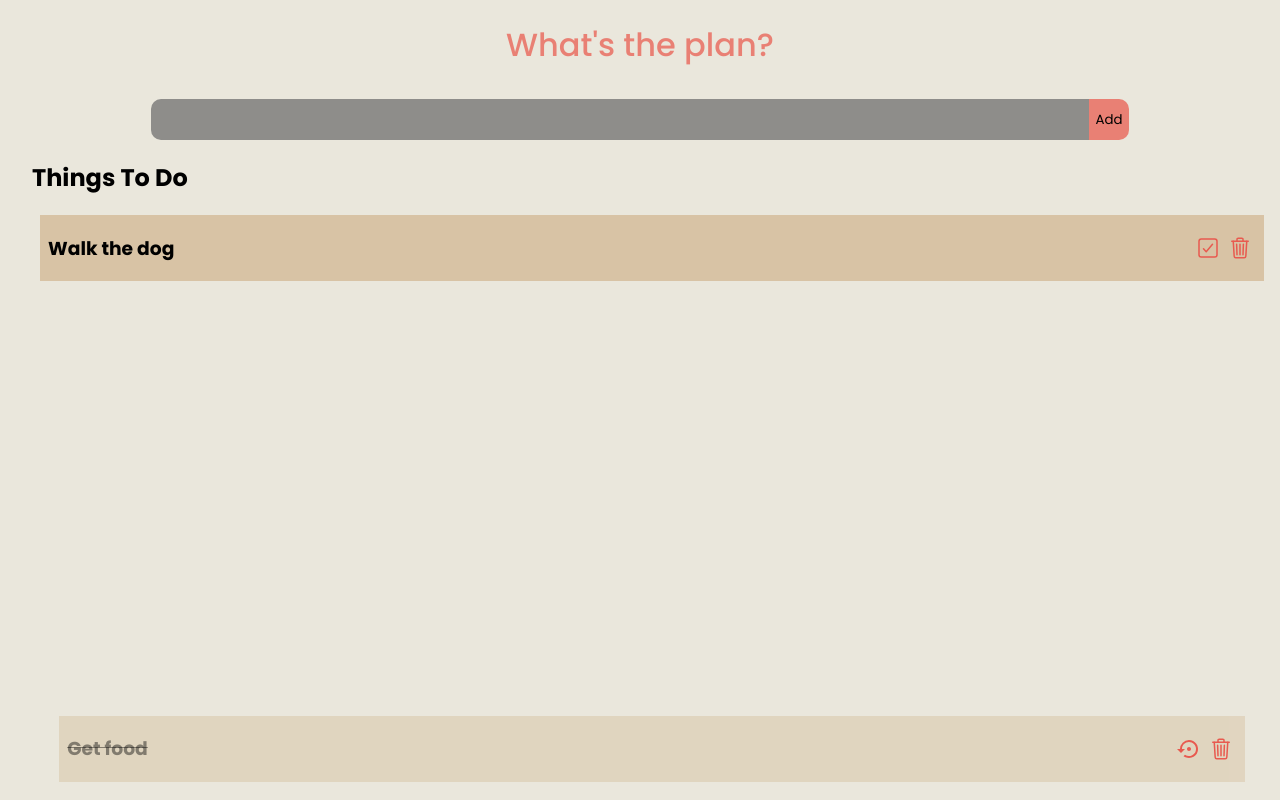
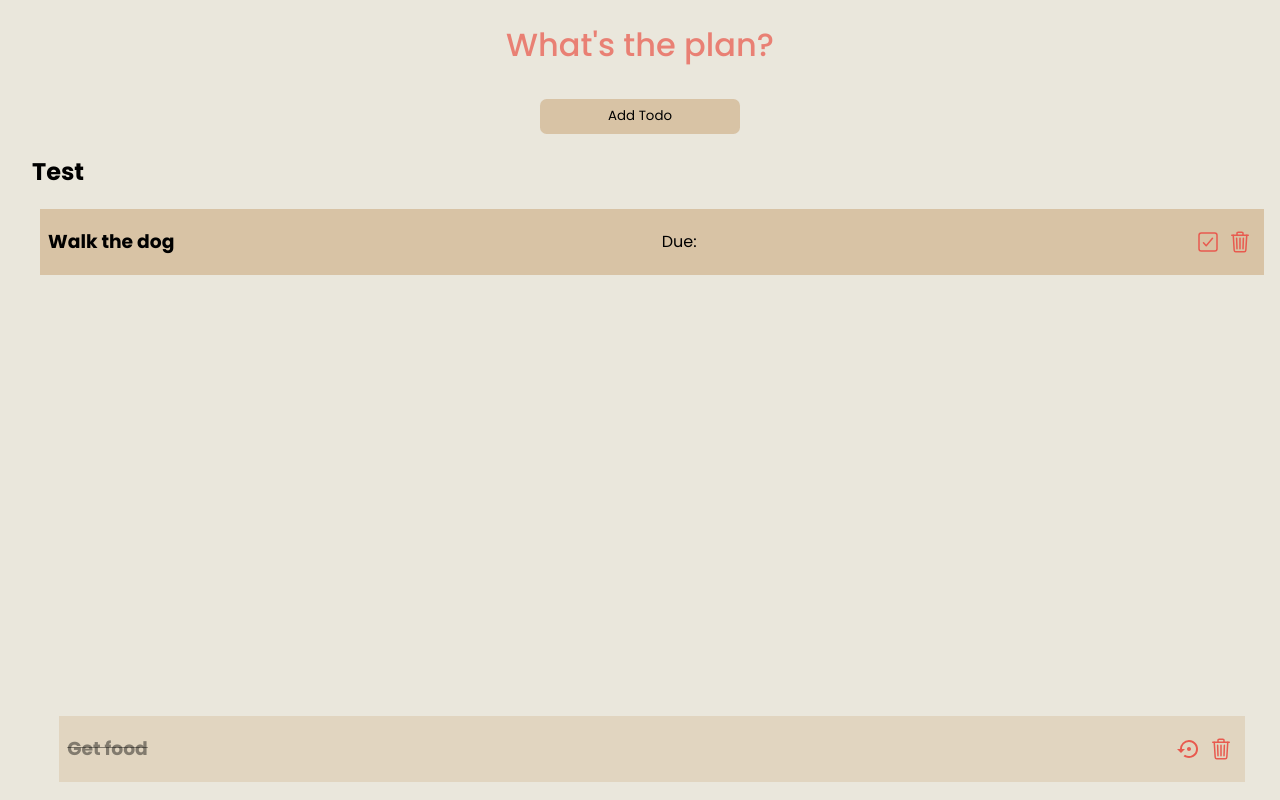
Before and after one commit to rmatsko77/Whats-the-Plan, a React (Create React App) app: page / in a window 1280 px wide. Built offline with nearby package versions, Linux system fonts and the light colour scheme.

Commit message:
adds due date and form display on click

```diff
--- a/package.json
+++ b/package.json
@@ -7,6 +7,7 @@
     "@testing-library/react": "^13.4.0",
     "@testing-library/user-event": "^13.5.0",
     "react": "^18.2.0",
+    "react-datepicker": "^4.12.0",
     "react-dom": "^18.2.0",
     "react-icons": "^4.8.0",
     "react-scripts": "^5.0.1",
--- a/src/App.css
+++ b/src/App.css
@@ -1,5 +1,8 @@
 * {
     font-family: Poppins;
+}
+
+body {
     background-color: #eae7dc;
 }
 
@@ -18,26 +21,138 @@ h1 {
 }
 
 .todo-form {
-    width: 100%;
-    display: flex;
-    align-items: center;
-    justify-content: center;
+    width: 150%;
+    position: relative;
+    right: 100px;
+    height: 15rem;
+    padding: .5rem;
+    display: none;
+    background-color: #d8c3a581;
 }
 
-.todo-form input {
-    width: 75%;
+.open-button {
+    width: 200px;
+    height: 35px;
+    background-color: #d8c3a5;
+    outline: none;
+    border: none;
+    border-radius: 5pt;
+    cursor: pointer;
+    transition: color .25s, background-color .25s;
+
+}
+
+.open-button:hover {
+    background-color: #e98074;
+    color: white;
+}
+
+.close-button {
+    position: relative;
+    left: 550px;
+    bottom: 26.5px;
+    width: 30px;
+    height: 25px;
+    cursor: pointer;
+    background-color: #e85a4f;
+    color: white;
+    border-bottom-left-radius: 5pt;
+    border: none;
+    outline: none;
+    transition: color .25s;
+}
+
+.close-button:hover {
+   color: black;
+}
+
+.form-title {
+    width: 67%;
     padding-left: 1.5rem;
     height: 39px;
     font-size: 1.1rem;
-    border-top-left-radius: 10px;
-    border-bottom-left-radius: 10px;
+    border-radius: 10px;
+    border: 1pt solid #8e8d8ae8;
+    margin: .5rem;
+    margin-left: 1.2rem;
+    background-color: #8e8d8a95;
+}
+
+.todo-form .form-due {
+    width: 50%;
+    height: 15%;
+    margin: auto;
+}
+
+.due-date, .due-time {
+    background-color: #8e8d8a;
+    border: 1pt solid #8e8d8ae8;
+    margin: .25rem;
+    padding-left: .25rem;
+    height: 100%;
+    border-radius: 10pt;
+    outline: none;
     border: none;
+    cursor: pointer;
+}
+
+input#due {
+    display: inline-block;
+    position: relative;
+}
+
+input[type="date"]::-webkit-calendar-picker-indicator {
+    background: transparent;
+    bottom: 0;
+    color: transparent;
+    cursor: pointer;
+    height: auto;
+    left: 0;
+    position: absolute;
+    right: 0;
+    top: 0;
+    width: auto;
+}
+
+input[type="time"]::-webkit-calendar-picker-indicator {
+    background: transparent;
+    bottom: 0;
+    color: transparent;
+    cursor: pointer;
+    height: auto;
+    left: 0;
+    position: absolute;
+    right: 0;
+    top: 0;
+    width: auto;
+}
+
+.notes label {
+    float: left;
+    margin-top: 1rem;
+}
+
+.todo-form .form-notes {
+    width: 75%;
+    margin: .5rem;
+    padding-left: 1.5rem;
+    border-radius: 10px;
+    border: 1pt solid #8e8d8ae8;
+    background-color: #8e8d8a95;
+    resize: none;
+
+}
+
+.todo-form .form-notes:hover {
     background-color: #8e8d8a;
 }
 
-.todo-form input:focus {
+.todo-form .form-notes:focus {
     outline: none;
-    background-color: #8e8d8a;
+}
+
+.todo-form .form-title:focus {
+    outline: none;
     opacity: 90%;
 }
 
@@ -47,9 +162,11 @@ h1 {
     opacity: 90%;
 }
 
-.todo-form button {
-    border-top-right-radius: 10px;
-    border-bottom-right-radius: 10px;
+.todo-form .form-button {
+    position: absolute;
+    right: 30px;
+    border-radius: 10px;
+    width: 15%;
     height: 41.3px;
     border: none;
     background-color: #e98074;
--- /dev/null
+++ b/src/Components/FinishedTodo.js
@@ -0,0 +1,17 @@
+import React from 'react'
+import { IoTrashOutline } from 'react-icons/io5'
+import { MdSettingsBackupRestore } from 'react-icons/md'
+
+function FinishedTodo(props) {
+    return (
+        <div className="todo finished-todo">
+            <h3>{props.title}</h3>
+            <div className="icons">
+                <MdSettingsBackupRestore className="icon" onClick={() => props.markDone(props.id)} />
+                <IoTrashOutline className="icon" onClick={() => props.deleteTodo(props.id)} />
+            </div>
+        </div>
+    )
+}
+
+export default FinishedTodo
--- a/src/Components/Todo.js
+++ b/src/Components/Todo.js
@@ -0,0 +1,20 @@
+import React from 'react'
+import { IoCheckboxOutline, IoTrashOutline } from 'react-icons/io5'
+
+function Todo(props) {
+
+    const dueDate = props.dueDate;
+
+    return (
+        <div className="todo unfinished-todo">
+            <h3>{props.title}</h3>
+            <p>Due:{dueDate}{props.dueTime}</p>
+            <div className="icons">
+                <IoCheckboxOutline className="icon" onClick={() => props.markDone(props.id)} />
+                <IoTrashOutline className="icon" onClick={() => props.deleteTodo(props.id)} />
+            </div>
+        </div>
+    )
+}
+
+export default Todo
--- a/src/Components/TodoForm.js
+++ b/src/Components/TodoForm.js
@@ -2,10 +2,15 @@ import React, { useState } from 'react'
 
 function TodoForm(props) {
 
-  const [input, setInput] = useState('')
+  const [input, setInput] = useState({
+    title: '',
+    notes: '',
+    dueDate: '',
+    dueTime: ''
+  })
 
   const handleChange = e => {
-    setInput(e.target.value)
+    setInput({ ...input, [e.target.name]: e.target.value })
   }
 
   const handleSubmit = e => {
@@ -13,23 +18,76 @@ function TodoForm(props) {
 
     props.onSubmit({
       id: Math.floor(Math.random() * 10000),
-      text: input,
+      title: input.title,
+      notes: input.notes,
+      dueDate: input.dueDate,
+      dueTime: input.dueTime,
       isDone: false
     });
 
-    setInput('')
+    setInput({
+      title: '',
+      notes: '',
+      dueDate: '',
+      dueTime: ''
+    })
+  }
+
+  const openForm = () => {
+    document.getElementsByClassName('todo-form')[0].style.display = 'block';
+    document.getElementsByClassName('open-button')[0].style.display = 'none';
+  }
+
+  const closeForm = () => {
+    document.getElementsByClassName('todo-form')[0].style.display = 'none';
+    document.getElementsByClassName('open-button')[0].style.display = 'block';
   }
 
   return (
-    <form className='todo-form' for='form-input' onSubmit={handleSubmit}>
+    <div className='form-container'>
+      <button className='open-button' onClick={openForm}>Add Todo</button>
+      <form className='todo-form' onSubmit={handleSubmit}>
+        <button className='close-button' onClick={closeForm}>X</button>
+        <label className='text-label' for='form-input'>Title</label>
         <input
           type='text'
-        value={input}
-        className='form-input'
+          value={input.title}
+          className='form-title'
           id='form-input'
+          name='title'
+          onChange={handleChange} /><br></br>
+        <div className='notes'>
+          <label for='notes'>Notes</label>
+          <textarea
+            className='form-notes'
+            id='notes'
+            name='notes'
+            rows='4'
+            cols='40'
+            value={input.notes}
+            onChange={handleChange} >
+          </textarea>
+        </div>
+        <div className='form-due'>
+          <label for='due'>Due</label>
+          <input
+            type='date'
+            className='due-date'
+            id='due'
+            name='dueDate'
+            value={input.dueDate}
             onChange={handleChange} />
+          <input
+            type='time'
+            className='due-time'
+            id='due'
+            name='dueTime'
+            value={input.dueTime}
+            onChange={handleChange} />
+        </div>
         <button type='submit' className='form-button' id='form-input'>Add</button>
       </form>
+    </div>
   )
 }
 
--- a/src/Components/TodoList.js
+++ b/src/Components/TodoList.js
@@ -1,25 +1,25 @@
 import { useState } from "react";
-import { IoCheckboxOutline, IoTrashOutline } from 'react-icons/io5'
-import { MdSettingsBackupRestore } from 'react-icons/md'
 import TodoForm from "./TodoForm";
+import Todo from './Todo';
+import FinishedTodo from "./FinishedTodo.js";
 
 function TodoList() {
 
     const [todos, setTodos] = useState([
         {
-            text: 'Walk the dog',
+            title: 'Walk the dog',
             isDone: false,
             id: 77777
         },
         {
-            text: 'Get food',
+            title: 'Get food',
             isDone: true,
             id: 55555
         }
     ]);
 
     const addToDo = todo => {
-        if(!todo.text || /^\s*$/.test(todo.text)) {
+        if (!todo.title || /^\s*$/.test(todo.title)) {
             return
         }
         const newToDos = [
@@ -32,7 +32,7 @@ function TodoList() {
 
     const markDone = id => {
         let updatedTodos = todos.map(todo => {
-            if(todo.id === id) {
+            if (todo.id === id) {
                 todo.isDone = !todo.isDone
             }
             return todo;
@@ -50,38 +50,56 @@ function TodoList() {
     const finishedToDos = todos.filter(todo => todo.isDone);
 
     const checkEmpty = (arr) => {
-        if(!arr.length) {
+        if (!arr.length) {
             return 'empty'
         }
     }
 
     return (
         <div className="todo-list">
-            <TodoForm onSubmit={addToDo}/>
-            <div className="todos unfinished-todos"  id={checkEmpty(unfinishedToDos)}>
-                <h2>Things To Do</h2>
+            <TodoForm onSubmit={addToDo} />
+            <div className="todos unfinished-todos" id={checkEmpty(unfinishedToDos)}>
+                <h2>Test</h2>
                 {unfinishedToDos.map(todo => {
+                    const title = todo.title
+                    const notes = todo.notes
+                    const dueDate = todo.dueDate
+                    const dueTime = todo.dueTime
+                    const isDone = todo.isDone
+                    const id = todo.id
                     return (
-                        <div className="todo unfinished-todo">
-                            <h3>{todo.text}</h3>
-                            <div className="icons">
-                                    <IoCheckboxOutline className="icon" onClick={() => markDone(todo.id)} />
-                                    <IoTrashOutline className="icon" onClick={() => deleteTodo(todo.id)}/>
-                            </div>
-                        </div>
+                        <Todo
+                            markDone={markDone}
+                            deleteTodo={deleteTodo}
+                            id={id}
+                            isDone={isDone}
+                            title={title}
+                            notes={notes}
+                            dueDate={dueDate}
+                            dueTime={dueTime}
+                        />
                     )
                 })}
             </div>
             <div className="todos finished-todos" id={checkEmpty(finishedToDos)}>
                 {finishedToDos.map(todo => {
+                    const title = todo.title
+                    const isDone = todo.isDone
+                    const id = todo.id
+                    const notes = todo.notes
+                    const dueDate = todo.dueDate
+                    const dueTime = todo.dueTime
                     return (
-                        <div className="todo finished-todo">
-                            <h3>{todo.text}</h3>
-                            <div className="icons">
-                                    <MdSettingsBackupRestore className="icon" onClick={() => markDone(todo.id)} />
-                                    <IoTrashOutline className="icon" onClick={() => deleteTodo(todo.id)}/>
-                            </div>
-                        </div>
+                        <FinishedTodo
+                            markDone={markDone}
+                            deleteTodo={deleteTodo}
+                            id={id}
+                            isDone={isDone}
+                            title={title}
+                            notes={notes}
+                            dueDate={dueDate}
+                            dueTime={dueTime}
+                        />
                     )
                 })}
             </div>
```
Also changed, not shown: 1 other file (tests, documents, lock files or other folders). Lines whose indentation alone changed are shown as unchanged.
